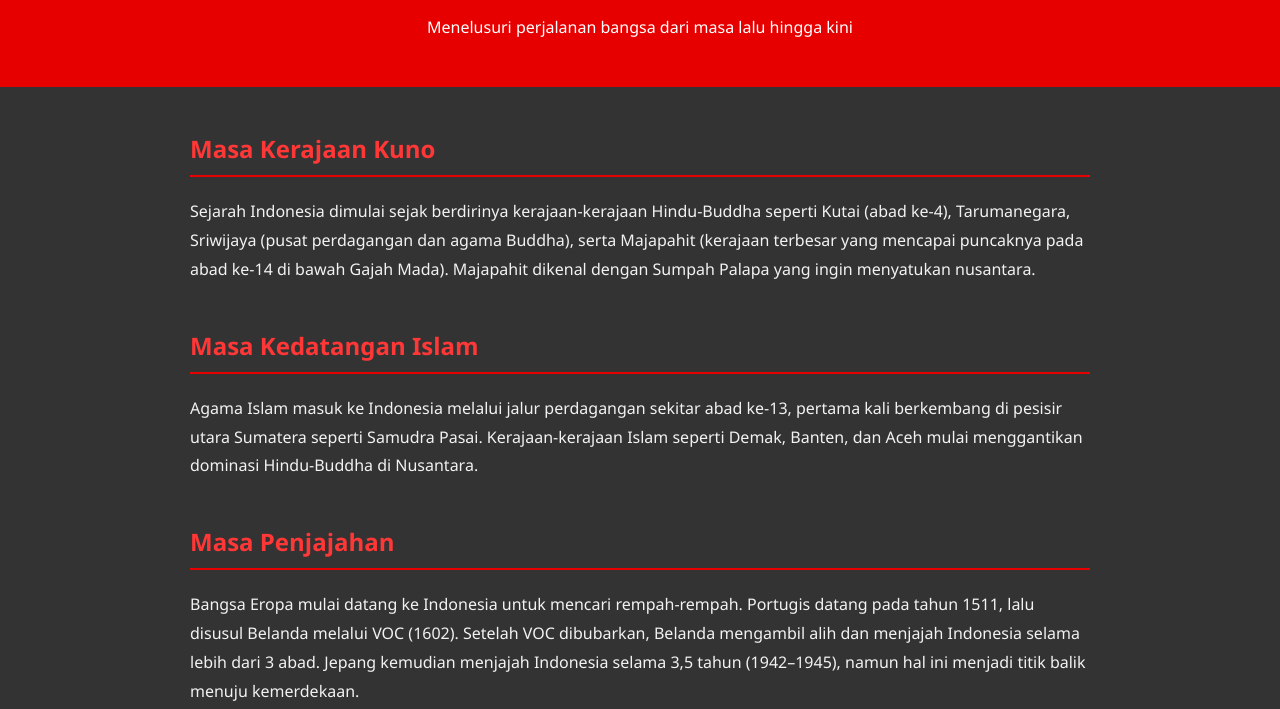
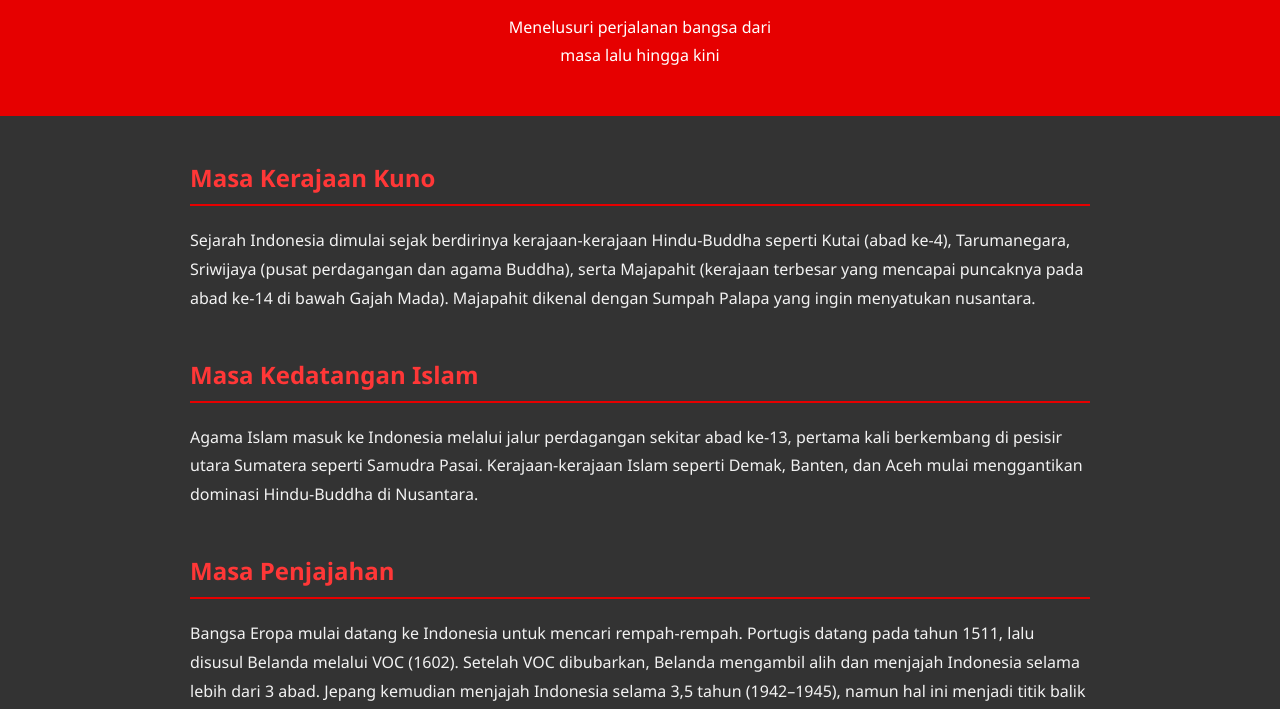
Before and after one commit to ZeroByteID1/Sejarah, a plain HTML site: page index.html in a window 1280 px wide. Shown: the part 91-800 px from the top of the page. Drawn offline with Linux system fonts and the light colour scheme.

Commit message:
Update index.html

```diff
--- a/index.html
+++ b/index.html
@@ -55,7 +55,7 @@
 
   <header>
     <h1>Sejarah Indonesia</h1>
-    <p>Menelusuri perjalanan bangsa dari masa lalu hingga kini</p>
+    <p>Menelusuri perjalanan bangsa dari <br> masa lalu hingga kini</p>
   </header>
 
   <div class="container">
```
